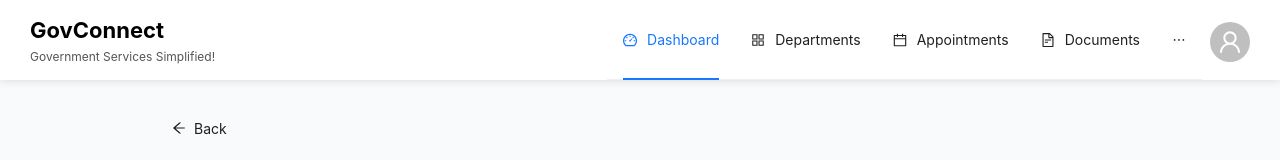
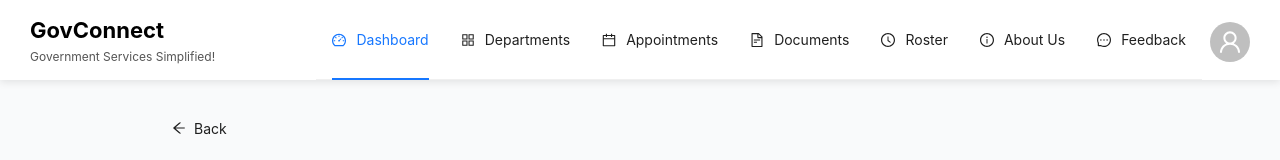
Before and after one commit to zaselalk/CipherSquadRuhuna_GovConnect, a React (Vite) app: page /services/1/book-appointment in a window 1280 px wide. Shown: the top 160 px of the page. Built offline with nearby package versions, Linux system fonts and the light colour scheme; no server answers.

Commit message:
:lipstick: Refactor CommonNav to use NavLink for navigation and remove handleMenuClick function (#40)
* :lipstick: Refactor CommonNav to use NavLink for navigation and remove handleMenuClick function

* :lipstick: Update NavLink import to use 'react-router' instead of 'react-router-dom'

```diff
--- a/src/components/common/CommonNav.tsx
+++ b/src/components/common/CommonNav.tsx
@@ -7,51 +7,22 @@ import {
   UserOutlined,
   InfoCircleOutlined,
   MessageOutlined,
-
+  ClockCircleOutlined,
 } from "@ant-design/icons";
-import { useNavigate } from "react-router";
+import { NavLink } from "react-router";
 
 const { Header } = Layout;
 const { Text } = Typography;
 
 const CommonNav = () => {
-  const navigate = useNavigate();
-
-  const handleMenuClick = (key: string) => {
-    switch (key) {
-      case "dashboard":
-        navigate("/dashboard");
-        break;
-      case "departments":
-        navigate("/departments");
-        break;
-      case "appointments":
-        navigate("/appointments");
-        break;
-      case "documents":
-        navigate("/documents");
-        break;
-      case "about":
-        navigate("/about");
-        break;
-      case "feedback":
-        navigate("/feedback");
-        break;
-      case "logout":
-        navigate("/login");
-        break;
-      case "profile":
-        navigate("/profile");
-        break;
-      default:
-        break;
-    }
-  };
-
   const profileMenu = (
-    <Menu onClick={(e) => handleMenuClick(e.key)}>
-      <Menu.Item key="profile">Profile</Menu.Item>
-      <Menu.Item key="logout">Logout</Menu.Item>
+    <Menu>
+      <Menu.Item key="profile">
+        <NavLink to="/profile">Profile</NavLink>
+      </Menu.Item>
+      <Menu.Item key="logout">
+        <NavLink to="/login">Logout</NavLink>
+      </Menu.Item>
     </Menu>
   );
 
@@ -83,25 +54,27 @@ const CommonNav = () => {
           mode="horizontal"
           defaultSelectedKeys={["dashboard"]}
           style={{ background: "transparent", lineHeight: "80px" }}
-          onClick={(e) => handleMenuClick(e.key)}
         >
           <Menu.Item key="dashboard" icon={<DashboardOutlined />}>
-            Dashboard
+            <NavLink to="/dashboard">Dashboard</NavLink>
           </Menu.Item>
           <Menu.Item key="departments" icon={<AppstoreOutlined />}>
-            Departments
+            <NavLink to="/departments">Departments</NavLink>
           </Menu.Item>
           <Menu.Item key="appointments" icon={<CalendarOutlined />}>
-            Appointments
+            <NavLink to="/appointments">Appointments</NavLink>
           </Menu.Item>
           <Menu.Item key="documents" icon={<FileTextOutlined />}>
-            Documents
+            <NavLink to="/documents">Documents</NavLink>
+          </Menu.Item>
+          <Menu.Item key="roster" icon={<ClockCircleOutlined />}>
+            <NavLink to="/roster">Roster</NavLink>
           </Menu.Item>
           <Menu.Item key="about" icon={<InfoCircleOutlined />}>
-            About Us
+            <NavLink to="/about">About Us</NavLink>
           </Menu.Item>
           <Menu.Item key="feedback" icon={<MessageOutlined />}>
-            Feedback
+            <NavLink to="/feedback">Feedback</NavLink>
           </Menu.Item>
         </Menu>
 
```
